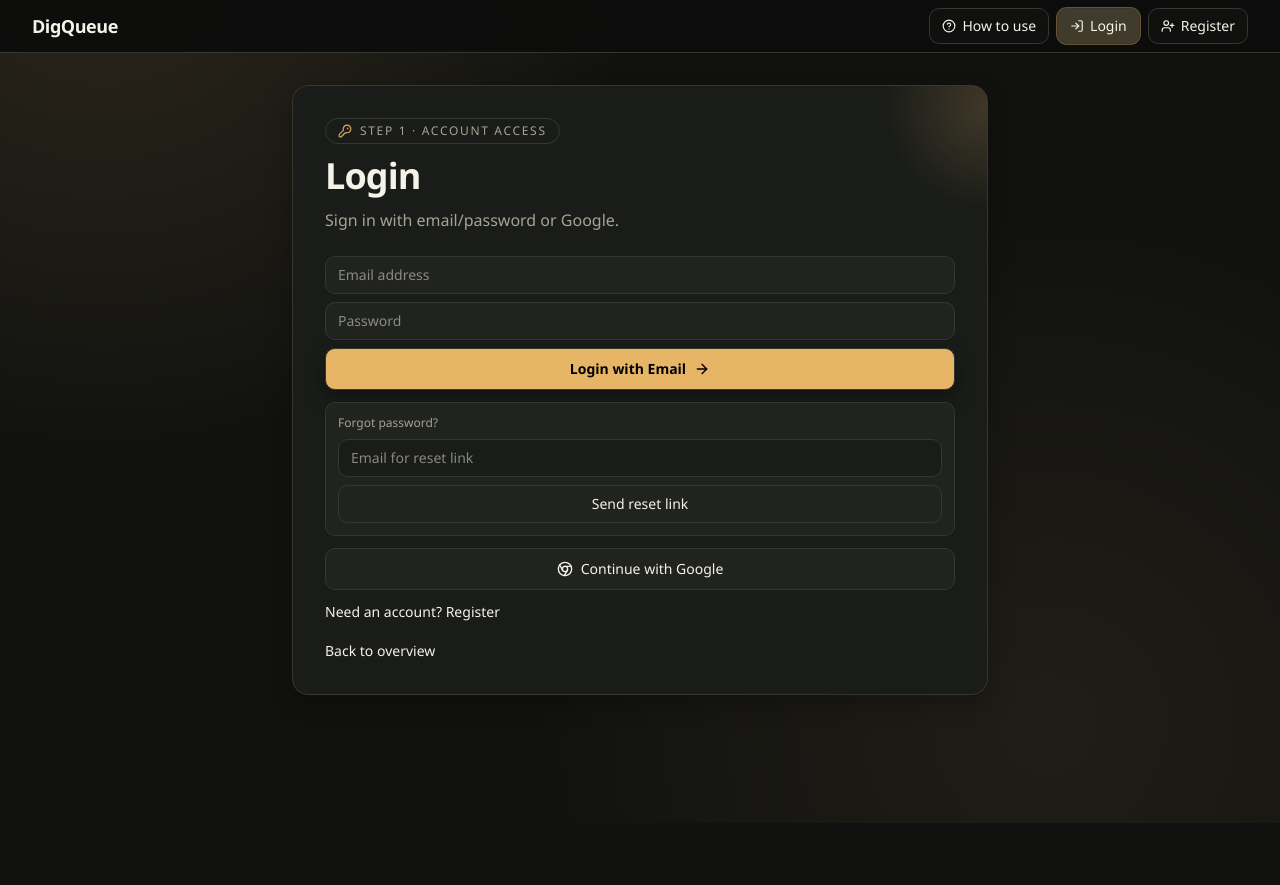
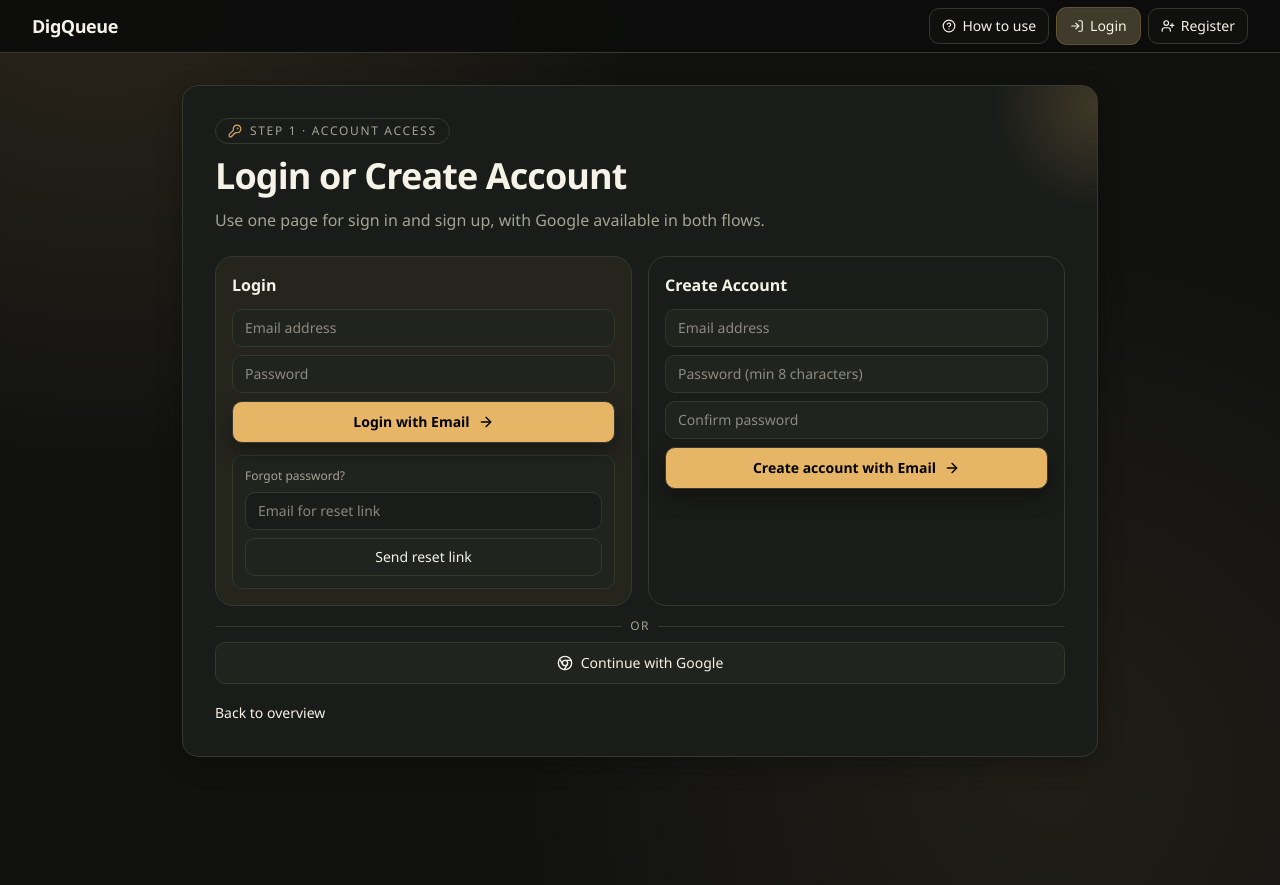
Before and after one commit to CodeLuca/DigQueue, a Next.js app: page /login in a window 1280 px wide. Before the commit the page ends 823 px from the top, so only its background shows below. Built offline with nearby package versions, Linux system fonts and the light colour scheme; no server answers.

Commit message:
Merge login and register into one auth page

```diff
--- a/app/auth-actions.ts
+++ b/app/auth-actions.ts
@@ -54,13 +54,13 @@ export async function registerWithPasswordAction(formData: FormData) {
   const confirmPassword = String(formData.get("confirmPassword") || "");
 
   if (!email || !password) {
-    redirect(withAuthQuery("/register", { next: nextPath, error: "Email and password are required." }));
+    redirect(withAuthQuery("/login", { mode: "register", next: nextPath, error: "Email and password are required." }));
   }
   if (password.length < 8) {
-    redirect(withAuthQuery("/register", { next: nextPath, error: "Password must be at least 8 characters." }));
+    redirect(withAuthQuery("/login", { mode: "register", next: nextPath, error: "Password must be at least 8 characters." }));
   }
   if (password !== confirmPassword) {
-    redirect(withAuthQuery("/register", { next: nextPath, error: "Passwords do not match." }));
+    redirect(withAuthQuery("/login", { mode: "register", next: nextPath, error: "Passwords do not match." }));
   }
 
   const supabase = await getSupabaseServerClient();
@@ -74,7 +74,7 @@ export async function registerWithPasswordAction(formData: FormData) {
         notice: "Account already exists. Login instead.",
       }));
     }
-    redirect(withAuthQuery("/register", { next: nextPath, email, error: message }));
+    redirect(withAuthQuery("/login", { mode: "register", next: nextPath, email, error: message }));
   }
 
   if (data.session?.user) {
--- a/app/login/page.tsx
+++ b/app/login/page.tsx
@@ -1,6 +1,6 @@
 import Link from "next/link";
 import { ArrowRight, Chrome, KeyRound } from "lucide-react";
-import { loginWithGoogleAction, loginWithPasswordAction, requestPasswordResetAction } from "@/app/auth-actions";
+import { loginWithGoogleAction, loginWithPasswordAction, registerWithPasswordAction, requestPasswordResetAction } from "@/app/auth-actions";
 
 const tertiaryLinkClass =
   "text-sm text-[color:color-mix(in_oklab,var(--color-muted)_82%,var(--color-accent)_18%)] transition-colors hover:text-[var(--color-accent)] hover:underline underline-offset-4";
@@ -8,28 +8,31 @@ const tertiaryLinkClass =
 export default async function LoginPage({
   searchParams,
 }: {
-  searchParams: Promise<{ next?: string; email?: string; error?: string; notice?: string }>;
+  searchParams: Promise<{ next?: string; email?: string; error?: string; notice?: string; mode?: string }>;
 }) {
-  const { next, email, error, notice } = await searchParams;
+  const { next, email, error, notice, mode } = await searchParams;
   const nextPath = typeof next === "string" && next.startsWith("/") ? next : "/";
   const sessionEmail = typeof email === "string" && email.includes("@") ? email : "";
+  const startInRegisterMode = mode === "register";
 
   return (
-    <main className="mx-auto min-h-[calc(100vh-11rem)] max-w-[760px] px-4 py-8 md:px-8">
+    <main className="mx-auto min-h-[calc(100vh-11rem)] max-w-[980px] px-4 py-8 md:px-8">
       <section className="relative overflow-hidden rounded-2xl border border-[var(--color-border)] bg-[var(--color-surface)] p-4 shadow-[var(--shadow-low)] reveal sm:p-6 md:p-8">
         <div className="pointer-events-none absolute right-[-110px] top-[-90px] h-[220px] w-[220px] rounded-full bg-[radial-gradient(circle,_rgba(216,169,96,0.2),_transparent_66%)]" />
         <p className="inline-flex items-center gap-2 rounded-full border border-[var(--color-border)] px-3 py-1 text-xs uppercase tracking-[0.14em] text-[var(--color-muted)]">
           <KeyRound className="h-3.5 w-3.5 text-[var(--color-accent)]" />
           Step 1 · Account Access
         </p>
-        <h1 className="mt-3 text-2xl font-semibold tracking-tight sm:text-3xl md:text-4xl">Login</h1>
+        <h1 className="mt-3 text-2xl font-semibold tracking-tight sm:text-3xl md:text-4xl">Login or Create Account</h1>
         <p className="mt-3 max-w-2xl text-sm text-[var(--color-muted)] md:text-base">
-          Sign in with email/password or Google.
+          Use one page for sign in and sign up, with Google available in both flows.
         </p>
         {error ? <p className="mt-3 rounded-md border border-red-500/40 bg-red-500/10 px-3 py-2 text-sm text-red-200">{error}</p> : null}
         {notice ? <p className="mt-3 rounded-md border border-emerald-500/40 bg-emerald-500/10 px-3 py-2 text-sm text-emerald-200">{notice}</p> : null}
 
-        <div className="mt-6 grid grid-cols-1 gap-3">
+        <div className="mt-6 grid grid-cols-1 gap-3 md:grid-cols-2 md:gap-4">
+          <div className={`space-y-3 rounded-xl border p-3 md:p-4 ${startInRegisterMode ? "border-[var(--color-border)]" : "border-[var(--color-accent)]/65 bg-[color-mix(in_oklab,var(--color-accent)_7%,var(--color-surface)_93%)]"}`}>
+            <h2 className="text-base font-semibold">Login</h2>
             <form action={loginWithPasswordAction} className="space-y-2">
               <input type="hidden" name="next" value={nextPath} />
               <input
@@ -73,7 +76,50 @@ export default async function LoginPage({
                 Send reset link
               </button>
             </form>
-          <form action={loginWithGoogleAction}>
+          </div>
+          <div className={`space-y-3 rounded-xl border p-3 md:p-4 ${startInRegisterMode ? "border-[var(--color-accent)]/65 bg-[color-mix(in_oklab,var(--color-accent)_7%,var(--color-surface)_93%)]" : "border-[var(--color-border)]"}`}>
+            <h2 className="text-base font-semibold">Create Account</h2>
+            <form action={registerWithPasswordAction} className="space-y-2">
+              <input type="hidden" name="next" value={nextPath} />
+              <input
+                id="register-email"
+                name="email"
+                type="email"
+                required
+                defaultValue={sessionEmail}
+                placeholder="Email address"
+                className="w-full rounded-md border border-[var(--color-border)] bg-[var(--color-surface2)] px-3 py-2 text-sm outline-none focus-visible:ring-2 focus-visible:ring-[var(--color-accent)]/40"
+              />
+              <input
+                name="password"
+                type="password"
+                required
+                placeholder="Password (min 8 characters)"
+                className="w-full rounded-md border border-[var(--color-border)] bg-[var(--color-surface2)] px-3 py-2 text-sm outline-none focus-visible:ring-2 focus-visible:ring-[var(--color-accent)]/40"
+              />
+              <input
+                name="confirmPassword"
+                type="password"
+                required
+                placeholder="Confirm password"
+                className="w-full rounded-md border border-[var(--color-border)] bg-[var(--color-surface2)] px-3 py-2 text-sm outline-none focus-visible:ring-2 focus-visible:ring-[var(--color-accent)]/40"
+              />
+              <button
+                type="submit"
+                className="inline-flex w-full items-center justify-center gap-2 rounded-md border border-[#f2cd8a] bg-[#e7b566] px-4 py-2.5 text-sm font-extrabold text-black shadow-[0_8px_20px_rgba(0,0,0,0.35)] transition hover:bg-[#f0c57c] focus-visible:outline-none focus-visible:ring-2 focus-visible:ring-[#f2cd8a]/80"
+              >
+                Create account with Email
+                <ArrowRight className="h-4 w-4" />
+              </button>
+            </form>
+          </div>
+        </div>
+
+        <div className="mt-3 grid grid-cols-1 gap-2 md:grid-cols-[1fr_auto_1fr] md:items-center">
+          <div className="hidden h-px bg-[var(--color-border)] md:block" />
+          <p className="text-center text-xs uppercase tracking-[0.12em] text-[var(--color-muted)]">or</p>
+          <div className="hidden h-px bg-[var(--color-border)] md:block" />
+          <form action={loginWithGoogleAction} className="md:col-span-3">
             <input type="hidden" name="next" value={nextPath} />
             <button
               type="submit"
@@ -83,9 +129,6 @@ export default async function LoginPage({
               Continue with Google
             </button>
           </form>
-          <Link href={`/register?next=${encodeURIComponent(nextPath)}`} className={tertiaryLinkClass}>
-            Need an account? Register
-          </Link>
         </div>
         <div className="mt-4">
           <Link href="/welcome" className={tertiaryLinkClass}>
--- a/app/register/page.tsx
+++ b/app/register/page.tsx
@@ -1,85 +1,16 @@
-import Link from "next/link";
-import { ArrowRight, Chrome, KeyRound } from "lucide-react";
-import { loginWithGoogleAction, registerWithPasswordAction } from "@/app/auth-actions";
+import { redirect } from "next/navigation";
 
-const tertiaryLinkClass =
-  "text-sm text-[color:color-mix(in_oklab,var(--color-muted)_82%,var(--color-accent)_18%)] transition-colors hover:text-[var(--color-accent)] hover:underline underline-offset-4";
-
-export default async function RegisterPage({
+export default async function RegisterRedirectPage({
   searchParams,
 }: {
-  searchParams: Promise<{ email?: string; next?: string; error?: string }>;
+  searchParams: Promise<{ email?: string; next?: string; error?: string; notice?: string }>;
 }) {
-  const { email, next, error } = await searchParams;
-  const sessionEmail = typeof email === "string" && email.includes("@") ? email : "";
-  const nextPath = typeof next === "string" && next.startsWith("/") ? next : "/";
-
-  return (
-    <main className="mx-auto min-h-[calc(100vh-11rem)] max-w-[760px] px-4 py-8 md:px-8">
-      <section className="rounded-2xl border border-[var(--color-border)] bg-[var(--color-surface)] p-4 shadow-[var(--shadow-low)] reveal sm:p-6 md:p-8">
-        <p className="inline-flex items-center gap-2 rounded-full border border-[var(--color-border)] px-3 py-1 text-xs uppercase tracking-[0.14em] text-[var(--color-muted)]">
-          <KeyRound className="h-3.5 w-3.5 text-[var(--color-accent)]" />
-          Step 1 · Register
-        </p>
-        <h1 className="mt-3 text-2xl font-semibold tracking-tight sm:text-3xl md:text-4xl">Create Account</h1>
-        <p className="mt-3 text-sm text-[var(--color-muted)] md:text-base">
-          Create your account with email/password or Google.
-        </p>
-        {error ? <p className="mt-3 rounded-md border border-red-500/40 bg-red-500/10 px-3 py-2 text-sm text-red-200">{error}</p> : null}
-        <div className="mt-6 space-y-3">
-          <form action={registerWithPasswordAction} className="space-y-2">
-            <input type="hidden" name="next" value={nextPath} />
-            <input
-              id="register-email"
-              name="email"
-              type="email"
-              required
-              defaultValue={sessionEmail}
-              placeholder="Email address"
-              className="w-full rounded-md border border-[var(--color-border)] bg-[var(--color-surface2)] px-3 py-2 text-sm outline-none focus-visible:ring-2 focus-visible:ring-[var(--color-accent)]/40"
-            />
-            <input
-              name="password"
-              type="password"
-              required
-              placeholder="Password (min 8 characters)"
-              className="w-full rounded-md border border-[var(--color-border)] bg-[var(--color-surface2)] px-3 py-2 text-sm outline-none focus-visible:ring-2 focus-visible:ring-[var(--color-accent)]/40"
-            />
-            <input
-              name="confirmPassword"
-              type="password"
-              required
-              placeholder="Confirm password"
-              className="w-full rounded-md border border-[var(--color-border)] bg-[var(--color-surface2)] px-3 py-2 text-sm outline-none focus-visible:ring-2 focus-visible:ring-[var(--color-accent)]/40"
-            />
-            <button
-              type="submit"
-              className="inline-flex w-full items-center justify-center gap-2 rounded-md border border-[#f2cd8a] bg-[#e7b566] px-4 py-2.5 text-sm font-extrabold text-black shadow-[0_8px_20px_rgba(0,0,0,0.35)] transition hover:bg-[#f0c57c] focus-visible:outline-none focus-visible:ring-2 focus-visible:ring-[#f2cd8a]/80"
-            >
-              Create account with Email
-              <ArrowRight className="h-4 w-4" />
-            </button>
-          </form>
-          <form action={loginWithGoogleAction}>
-            <input type="hidden" name="next" value={nextPath} />
-            <button
-              type="submit"
-              className="inline-flex w-full items-center justify-center gap-2 rounded-md border border-[var(--color-border)] bg-[var(--color-surface2)] px-4 py-2.5 text-sm font-medium hover:bg-[var(--color-surface)]"
-            >
-              <Chrome className="h-4 w-4" />
-              Continue with Google
-            </button>
-          </form>
-          <Link href={`/login?next=${encodeURIComponent(nextPath)}`} className={tertiaryLinkClass}>
-            Already have an account? Login
-          </Link>
-        </div>
-        <div className="mt-4">
-          <Link href="/welcome" className={tertiaryLinkClass}>
-            Back to overview
-          </Link>
-        </div>
-      </section>
-    </main>
-  );
+  const { next, email, error, notice } = await searchParams;
+  const qs = new URLSearchParams();
+  qs.set("mode", "register");
+  if (typeof next === "string") qs.set("next", next);
+  if (typeof email === "string") qs.set("email", email);
+  if (typeof error === "string") qs.set("error", error);
+  if (typeof notice === "string") qs.set("notice", notice);
+  redirect(`/login?${qs.toString()}`);
 }
--- a/app/welcome/page.tsx
+++ b/app/welcome/page.tsx
@@ -49,7 +49,7 @@ export default async function WelcomePage() {
             >
               Login
             </Link>
-            <Link href="/register" className="rounded-md border border-[var(--color-border)] bg-[var(--color-surface)] px-4 py-2 text-sm hover:bg-[var(--color-surface2)]">
+            <Link href="/login?mode=register" className="rounded-md border border-[var(--color-border)] bg-[var(--color-surface)] px-4 py-2 text-sm hover:bg-[var(--color-surface2)]">
               Register
             </Link>
             <Link href="/how-to-use" className="rounded-md border border-[var(--color-border)] bg-[var(--color-surface)] px-4 py-2 text-sm hover:bg-[var(--color-surface2)]">
--- a/components/app-nav.tsx
+++ b/components/app-nav.tsx
@@ -14,6 +14,7 @@ export function AppNav() {
   const pathname = usePathname();
   const router = useRouter();
   const searchParams = useSearchParams();
+  const authMode = searchParams.get("mode");
   const isMarketingRoute =
     pathname === "/welcome" ||
     pathname === "/login" ||
@@ -28,8 +29,8 @@ export function AppNav() {
           <Link href="/welcome" className="text-lg font-semibold tracking-tight">DigQueue</Link>
           <nav className="flex w-full flex-wrap items-center gap-2 md:w-auto md:flex-nowrap md:justify-end">
             <Link href="/how-to-use" className={itemClass(false)} title="Read a full first-time user guide"><CircleHelp className="h-3.5 w-3.5" />How to use</Link>
-            <Link href="/login" className={itemClass(pathname === "/login")} title="Sign in to your account"><LogIn className="h-3.5 w-3.5" />Login</Link>
-            <Link href="/register" className={itemClass(pathname === "/register")} title="Create a new account"><UserPlus className="h-3.5 w-3.5" />Register</Link>
+            <Link href="/login" className={itemClass(pathname === "/login" && authMode !== "register")} title="Sign in to your account"><LogIn className="h-3.5 w-3.5" />Login</Link>
+            <Link href="/login?mode=register" className={itemClass(pathname === "/login" && authMode === "register")} title="Create a new account"><UserPlus className="h-3.5 w-3.5" />Register</Link>
           </nav>
         </div>
       </div>
```
Lines whose indentation alone changed are shown as unchanged.
